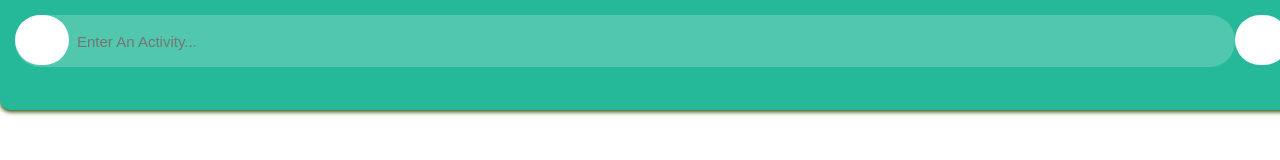
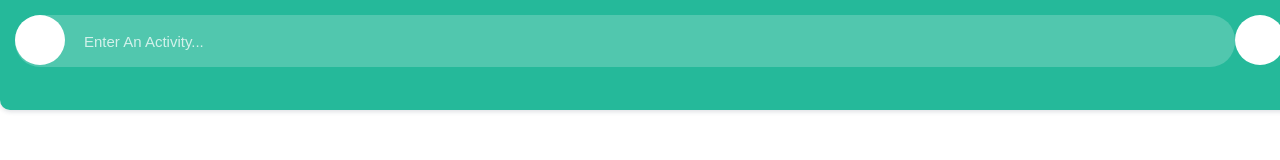
Before and after one commit to NirmitAgrawal02/TaskPlanner, a plain HTML site: page index.html in a window 1280 px wide. Drawn offline with Linux system fonts and the light colour scheme.

Commit message:
all changes V1.0

```diff
--- a/Resources/css/style.css
+++ b/Resources/css/style.css
@@ -13,10 +13,9 @@ header {
     left: 0;
     z-index: 5;
     background: #25b99a;
-    box-shadow: 0px 2px 4px rgba(44.62, 80, 0.15);
+    box-shadow: 0px 2px 4px rgba(44, 62, 80, 0.15);
     border-bottom-right-radius: 10px;
     border-bottom-left-radius: 10px;
-    display: block;
 }
 
 header input {
@@ -26,19 +25,39 @@ header input {
     color: #fff;
     font-size: 15px;
     font-weight: 400;
-    text-indent: 60px;
+    text-indent: 67px;
     background: rgba(255, 255, 255, 0.2);
     border-top-left-radius: 25px;
     border-bottom-left-radius: 25px;
     border-top-right-radius: 25px;
     border-bottom-right-radius: 25px;
-    border: 0px;
+    border: 2px;
     box-shadow: none;
     outline: none;
+
+    -webkit-appearance: none;
+    -moz-appearance: none;
 }
 
+header input::-webkit-input-placeholder {
+    color: rgba(255, 255, 255, 0.75);
+}
+
+header input:-moz-input-placeholder {
+    color: rgba(255, 255, 255, 0.75);
+}
+
+header input::-moz-input-placeholder {
+    color: rgba(255, 255, 255, 0.75);
+}
+
+header input:-ms-input-placeholder {
+    color: rgba(255, 255, 255, 0.75);
+}
+
+
 header button {
-    width: 54px;
+    width: 50px;
     height: 50px;
     position: absolute;
     padding-top: 15px;
@@ -46,7 +65,10 @@ header button {
     z-index: 2;
     border-radius: 25px;
     background: #fff;
-    border: 2px;
-    box-shadow: none;
+    border: 0px;
     outline: none;
+    cursor: pointer;
+
+    -webkit-appearance: none;
+    -moz-appearance: none;
 }
```
